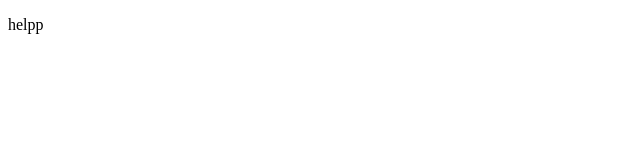
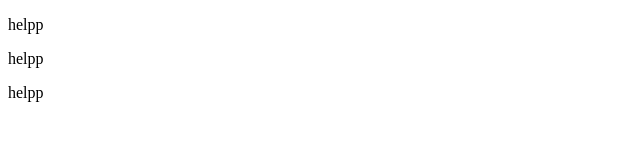
Before and after one commit to crxcruso/git_101, a plain HTML site: page index.html in a window 1280 px wide. Shown: the full height of the page, 0-640 px from the left. Drawn offline with Linux system fonts and the light colour scheme.

```diff
--- a/index.html
+++ b/index.html
@@ -8,5 +8,7 @@
 </head>
 <body>
     <p>helpp</p>
+    <p>helpp</p>
+    <p>helpp</p>
 </body>
 </html>
```
